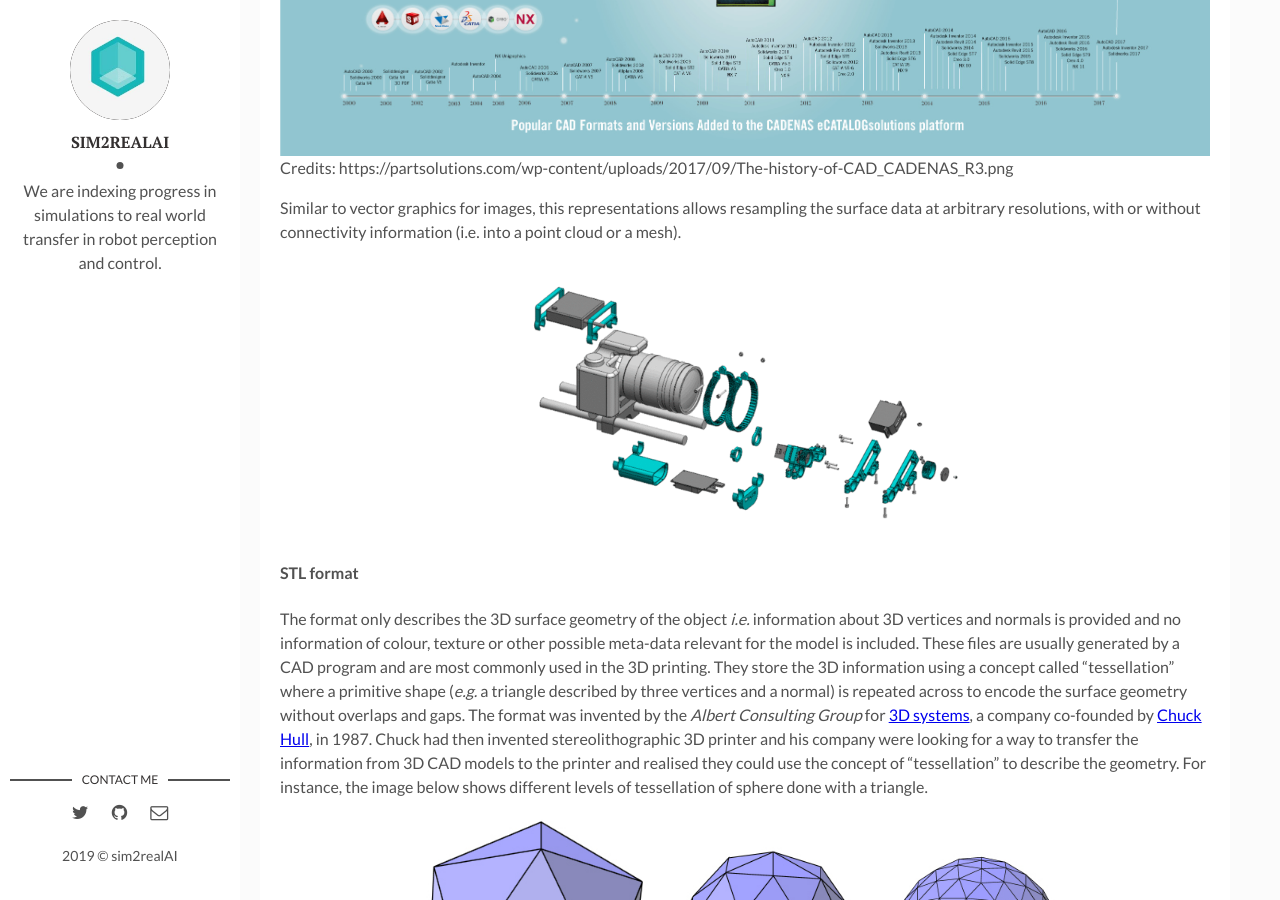
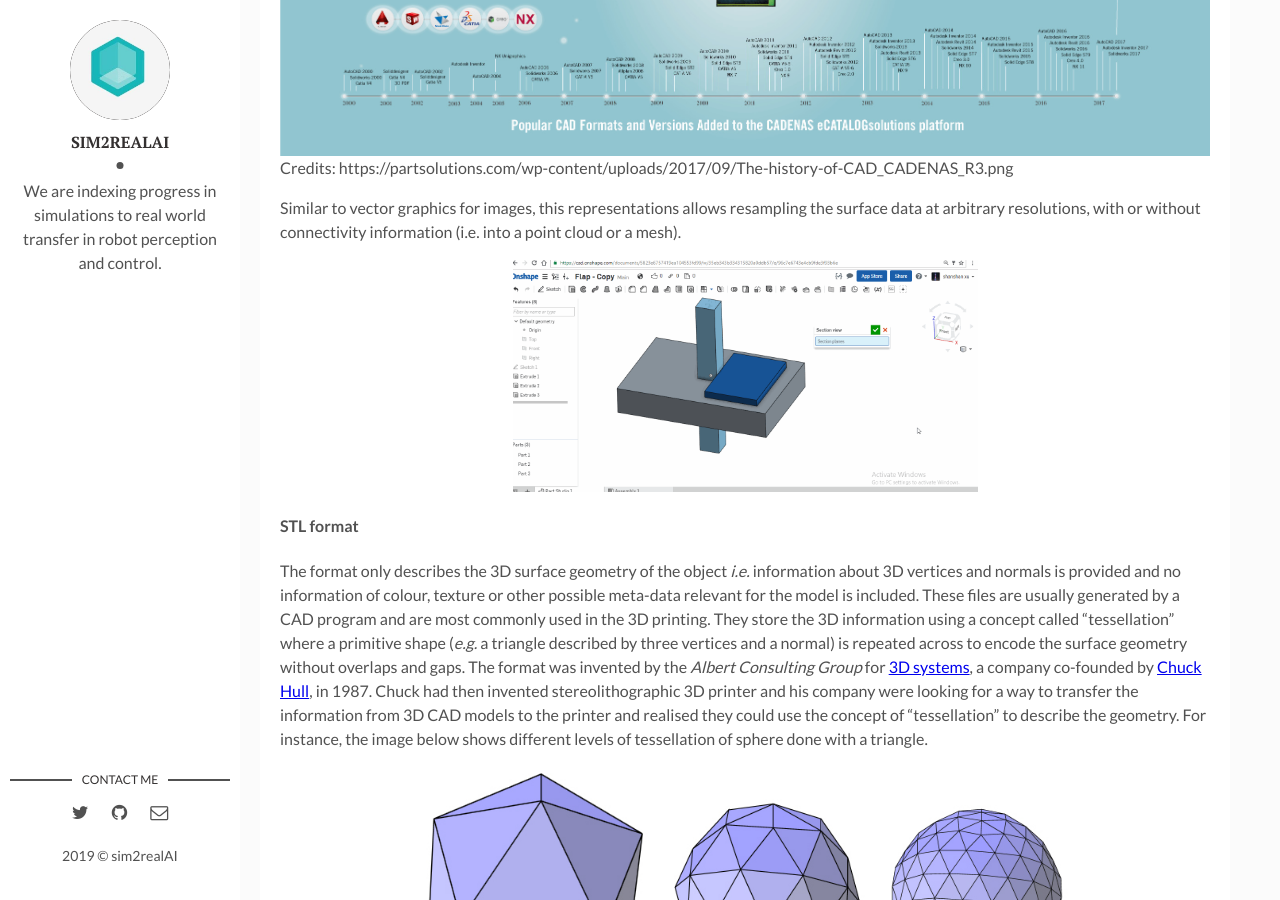
Before and after one commit to backupsim2realai/backupsim2realai.github.io, a Jekyll site: the page built from _posts/2019-01-15-Synthetic-Datasets-of-Objects-Part-I.markdown, in a window 1280 px wide and 900 px high, scrolled down 714 px. Built offline with Jekyll 4.4.1, drawn with Linux system fonts in a browser that asks for light colours; emoji names are drawn with the system emoji font.

Commit message:
Adding on shape design gif
Signed-off-by: Ankur Handa <ahanda@nvidia.com>

```diff
--- a/_posts/2019-01-15-Synthetic-Datasets-of-Objects-Part-I.markdown
+++ b/_posts/2019-01-15-Synthetic-Datasets-of-Objects-Part-I.markdown
@@ -24,7 +24,7 @@
 Similar to vector graphics for images, this representations allows resampling the surface data at arbitrary resolutions, with or without connectivity information (i.e. into a point cloud or a mesh).
 
 
-<center><img src="/assets/img/2019-01-15/CAD-intro.gif" width="50%"></center>
+<center><img src="/assets/img/2019-01-15/onshape_design.gif" width="50%"></center>
 
 #### STL format
 The format only describes the 3D surface geometry of the object *i.e.* information about 3D vertices and normals is provided and no information of colour, texture or other possible meta-data relevant for the model is included. These files are usually generated by a CAD program and are most commonly used in the 3D printing. They store the 3D information using a concept called "tessellation" where a primitive shape (*e.g.* a triangle described by three vertices and a normal) is repeated across to encode the surface geometry without overlaps and gaps. The format was invented by the _Albert Consulting Group_ for [3D systems](https://en.wikipedia.org/wiki/3D_Systems), a company co-founded by [Chuck Hull](https://en.wikipedia.org/wiki/Chuck_Hull), in 1987. Chuck had then invented stereolithographic 3D printer and his company were looking for a way to transfer the information from 3D CAD models to the printer and realised they could use the concept of "tessellation" to describe the geometry. For instance, the image below shows different levels of tessellation of sphere done with a triangle.
```
Also changed, not shown: assets/img/2019-01-15/onshape_design.gif (added).
